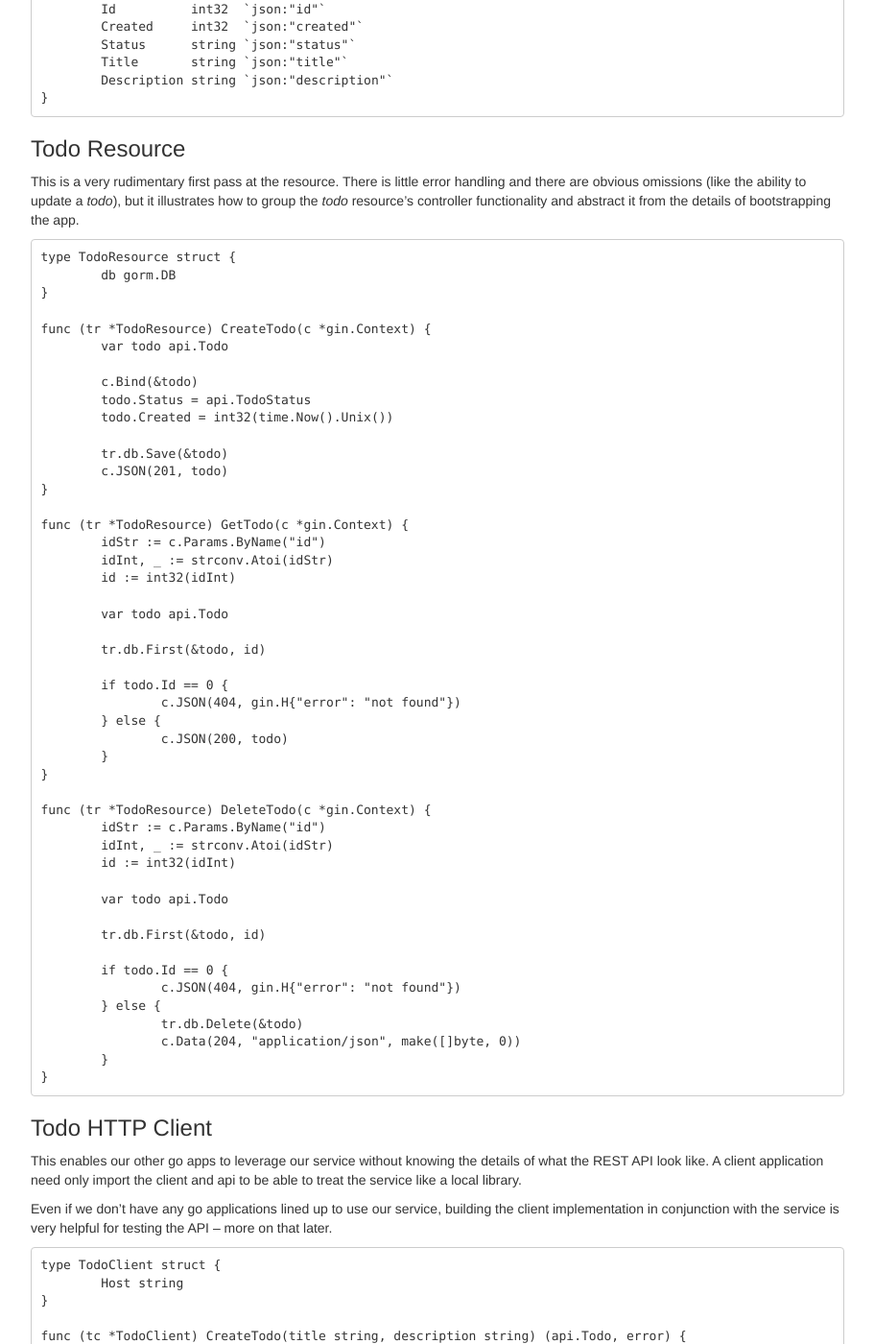
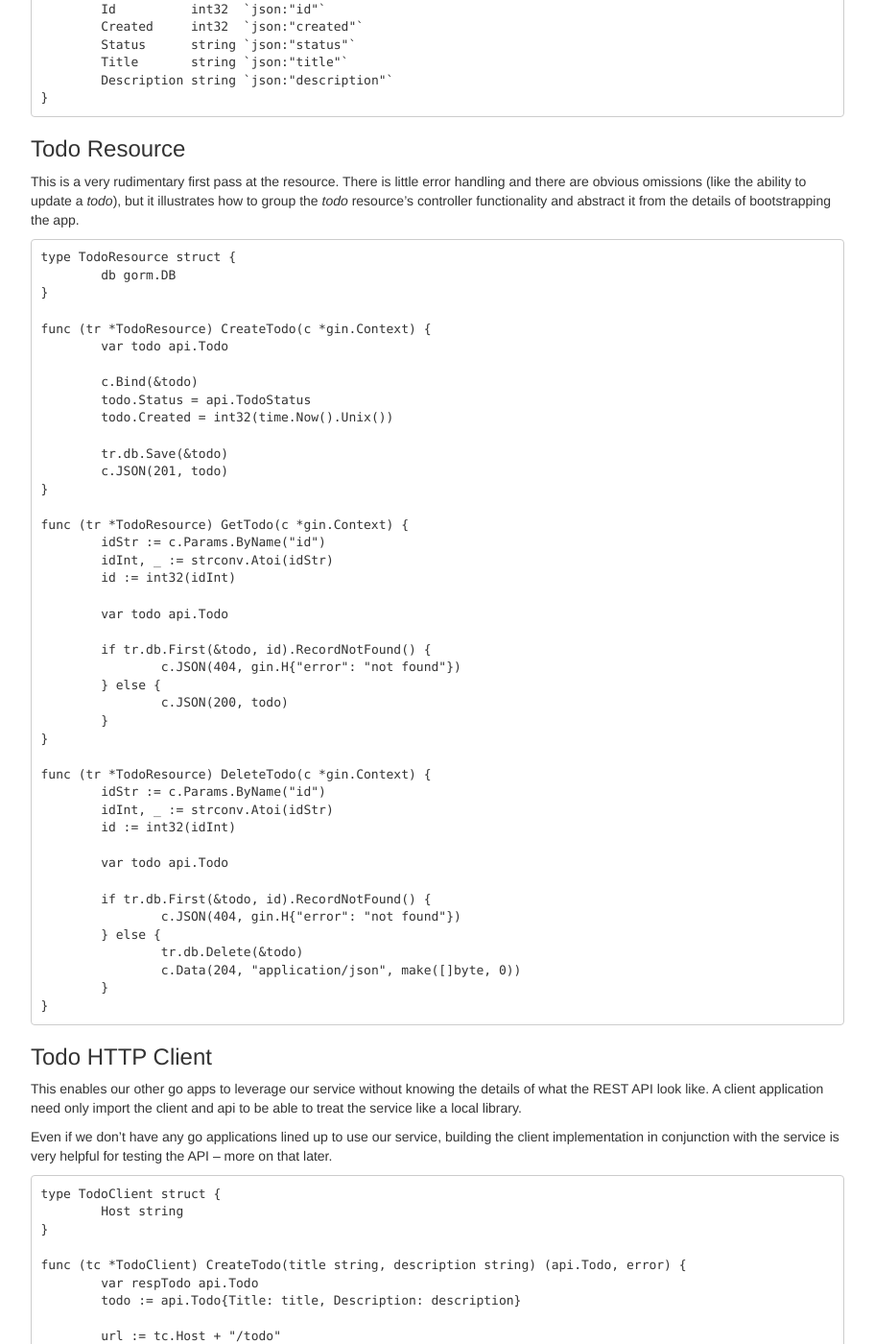
Before and after one commit to benschw/benschw.github.io, a Jekyll site: the page built from _posts/2014-07-10-restful-microservices-in-go-with-gin.markdown, in a window 1280 px wide and 1400 px high, scrolled down 1679 px. Shown: the whole window at 96% size, without its empty margins (38-949 px from the left). Built offline with Jekyll 4.4.1, drawn with Linux system fonts in a browser that asks for light colours; nearby versions of some CDN libraries; Markdown is read by kramdown in place of the engine named in the settings; comment, search, counter and statistics services are not loaded.

Commit message:
fix(microservices): incorporating gorm feedback re 404s from Jinzhu

```diff
--- a/_posts/2014-07-10-restful-microservices-in-go-with-gin.markdown
+++ b/_posts/2014-07-10-restful-microservices-in-go-with-gin.markdown
@@ -94,9 +94,7 @@ This is a very rudimentary first pass at the resource. There is little error han
 
 		var todo api.Todo
 
-		tr.db.First(&todo, id)
-
-		if todo.Id == 0 {
+		if tr.db.First(&todo, id).RecordNotFound() {
 			c.JSON(404, gin.H{"error": "not found"})
 		} else {
 			c.JSON(200, todo)
@@ -110,9 +108,7 @@ This is a very rudimentary first pass at the resource. There is little error han
 
 		var todo api.Todo
 
-		tr.db.First(&todo, id)
-
-		if todo.Id == 0 {
+		if tr.db.First(&todo, id).RecordNotFound() {
 			c.JSON(404, gin.H{"error": "not found"})
 		} else {
 			tr.db.Delete(&todo)
```
